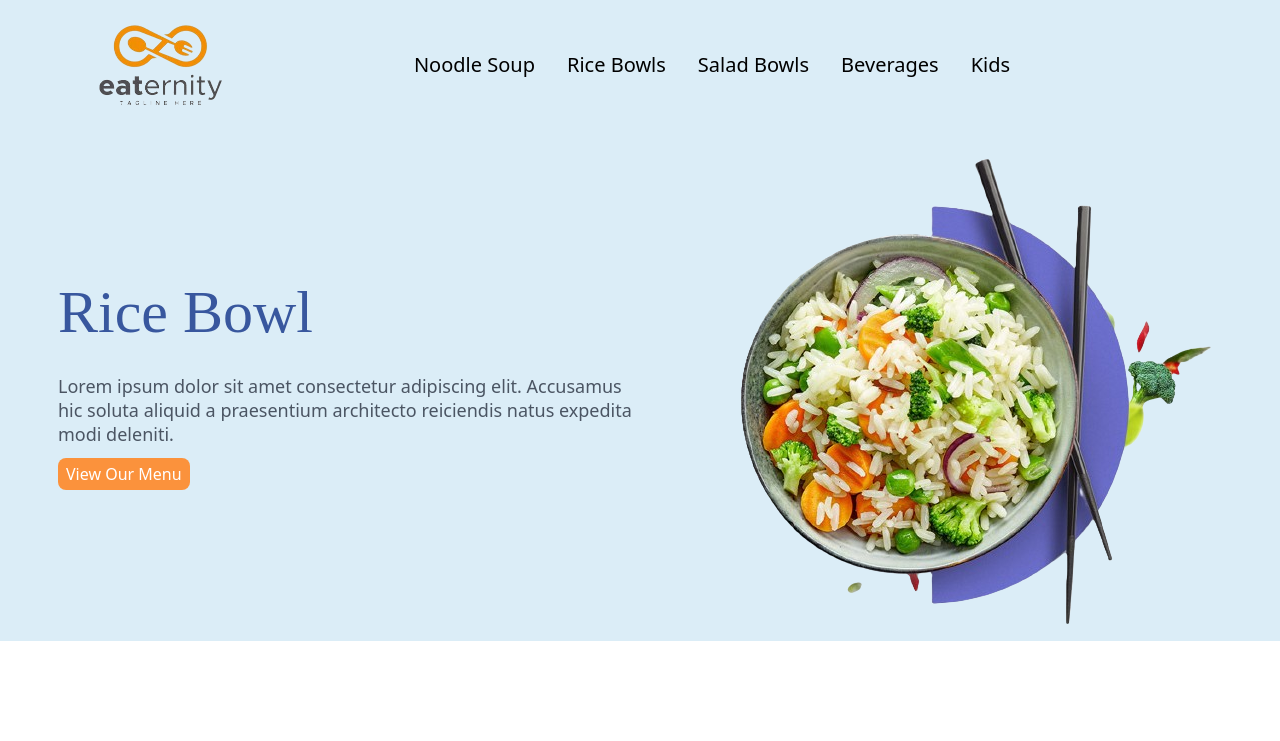
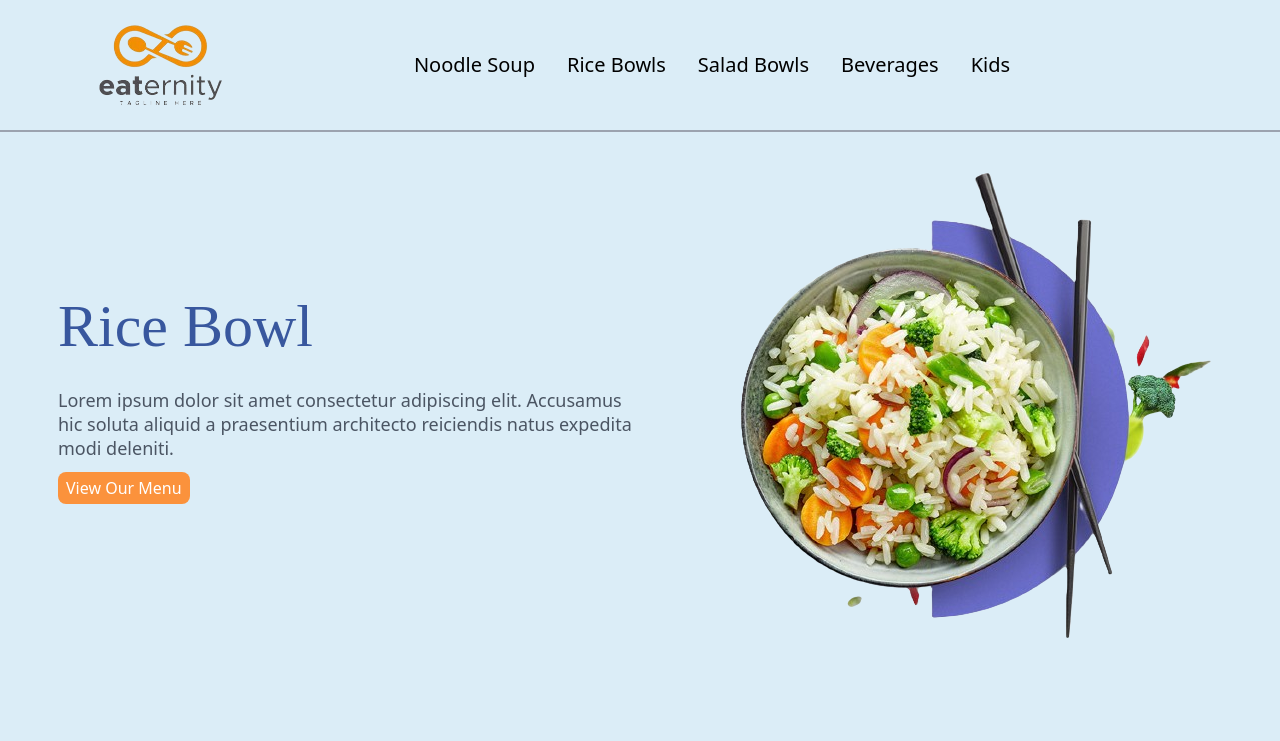
Before and after one commit to king-mayor/eatit-restaurant, a React (Vite) app: page / in a window 1280 px wide. Shown: the top 741 px of the page. Built offline with nearby package versions, Linux system fonts and the light colour scheme; a web font is replaced by a local one.

Commit message:
updated navigation

```diff
--- a/src/App.jsx
+++ b/src/App.jsx
@@ -9,6 +9,7 @@ import Navbar from "./components/Navbar";
 import Testimonials from "./components/Testimonials";
 import AOS from "aos";
 import "aos/dist/aos.css";
+import ScrollToTop from "./components/ScrollToTop";
 
 function App() {
   useEffect(() => {
@@ -16,7 +17,7 @@ function App() {
   }, []);
   return (
     <>
-      <main className="overflow-x-hidden">
+      <main className="overflow-x-hidden overflow-y-hidden">
         <Navbar />
         <Introduction />
         <About />
@@ -24,6 +25,7 @@ function App() {
         <Testimonials />
         <GetStarted />
         <Links />
+        <ScrollToTop />
         <Footer />
       </main>
     </>
--- a/src/components/Introduction.jsx
+++ b/src/components/Introduction.jsx
@@ -3,7 +3,7 @@ import Hero from "../assets/hero.png";
 function Introduction() {
   return (
     <div className="bg-light-blue py-3">
-      <div className="flex md:justify-around items-center md:flex-row flex-col md:text-start text-center gap-10 px-12">
+      <div className="flex md:justify-around items-center md:flex-row flex-col md:text-start text-center gap-10 px-12 py-36">
         <div
           className="md:w-[50%] w-[f100%]"
           data-aos="flip-left"
--- a/src/components/Navbar.jsx
+++ b/src/components/Navbar.jsx
@@ -36,7 +36,7 @@ function Navbar() {
     setMenu(!menu);
   };
   return (
-    <nav className="">
+    <nav className="fixed right-0 left-0 border-b-2 border-gray-400 z-50">
       <div className=" bg-light-blue py-4">
         <div
           className="flex justify-around items-center z-40 relative"
--- /dev/null
+++ b/src/components/ScrollToTop.jsx
@@ -0,0 +1,34 @@
+import React, { useEffect, useState } from "react";
+import { FaArrowCircleUp } from "react-icons/fa";
+const ScrollToTop = () => {
+  const [scrollToTop, setScrollToTop] = useState(false);
+  useEffect(() => {
+    window.addEventListener("scroll", () => {
+      if (window.scrollY > 300) {
+        setScrollToTop(true);
+      } else {
+        setScrollToTop(false);
+      }
+    });
+  }, []);
+  const handlescroll = () => {
+    window.scrollTo({
+      top: 0,
+      behaviour: "smooth",
+    });
+  };
+  return (
+    <div>
+      {scrollToTop && (
+        <div
+          className="text-5xl text-black cursor-pointer fixed right-5 bottom-5"
+          onClick={handlescroll}
+        >
+          <FaArrowCircleUp />
+        </div>
+      )}
+    </div>
+  );
+};
+
+export default ScrollToTop;
--- a/vite.config.js
+++ b/vite.config.js
@@ -4,5 +4,5 @@ import react from '@vitejs/plugin-react'
 // https://vitejs.dev/config/
 export default defineConfig({
   plugins: [react()],
-  base: "/eatright-restaurant/",
+  // base: "/eatright-restaurant/",
 })
```
